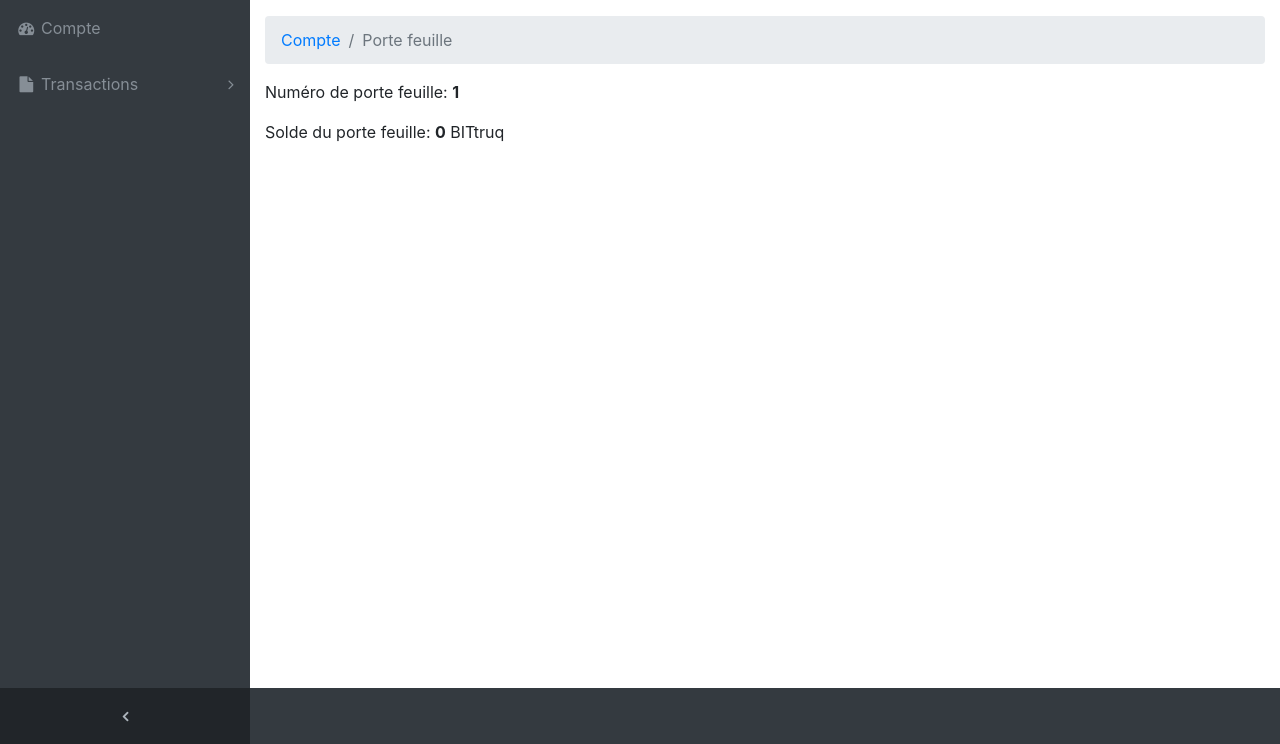
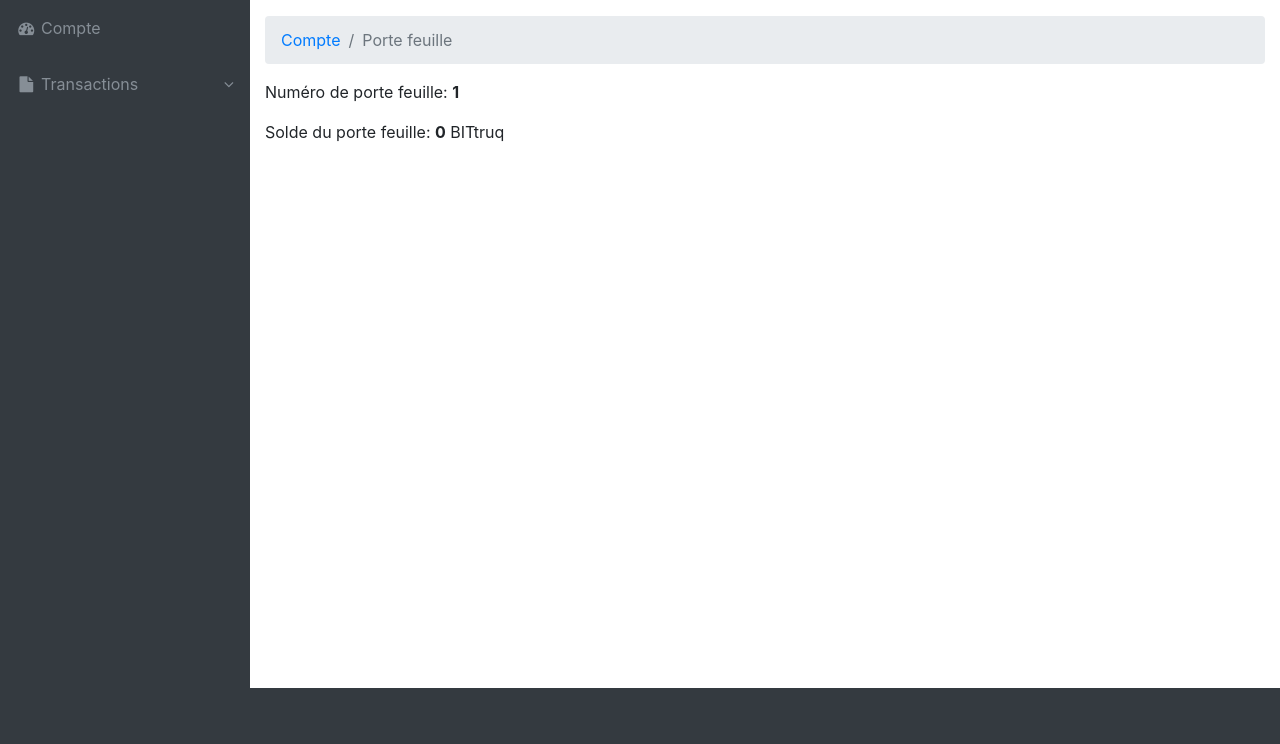
Before and after one commit to ChristopheBelanger/INF1013, a PHP site: page /inf1013/account.php in a window 1280 px wide. Shown: the part 56-800 px from the top of the page. Run offline with PHP 8.4, Linux system fonts and the light colour scheme; a user stored in the database is signed in; data that the repository does not hold is empty.

Commit message:
minor changes t dashboard toggling feature

```diff
--- a/WebifPHP/account.php
+++ b/WebifPHP/account.php
@@ -37,26 +37,19 @@ IF(ISSET($_SESSION['name'])){
             <span class="nav-link-text">Compte</span>
           </a>
         </li>
-        <li class="nav-item" data-toggle="tooltip" data-placement="right" title="Example Pages">
-          <a class="nav-link nav-link-collapse collapsed" data-toggle="collapse" href="#collapseExamplePages" data-parent="#exampleAccordion">
+        <li class="nav-item" data-toggle="tooltip" data-placement="right" title="Transactions">
+          <a class="nav-link nav-link-collapse" data-toggle="collapse" href="#collapseExamplePages" data-parent="#exampleAccordion">
             <i class="fa fa-fw fa-file"></i>
             <span class="nav-link-text">Transactions</span>
           </a>
           <ul class="sidenav-second-level collapse" id="collapseExamplePages">
             <li>
-              <a href="tables.php">Tableau</a>
+              <a href="tables.php" class="nav-link-text">Tableau</a>
             </li>
             <li>
-              <a href="charts.php">Graphique</a>
+              <a href="charts.php" class="nav-link-text">Graphique</a>
             </li>
           </ul>
-        </li>
-      </ul>
-      <ul class="navbar-nav sidenav-toggler">
-        <li class="nav-item">
-          <a class="nav-link text-center" id="sidenavToggler">
-            <i class="fa fa-fw fa-angle-left"></i>
-          </a>
         </li>
       </ul>
       <ul class="navbar-nav ml-auto">
```
Also changed, not shown: WebifPHP/charts.php (+0 -7 lines), WebifPHP/tables.php (+0 -7 lines).
